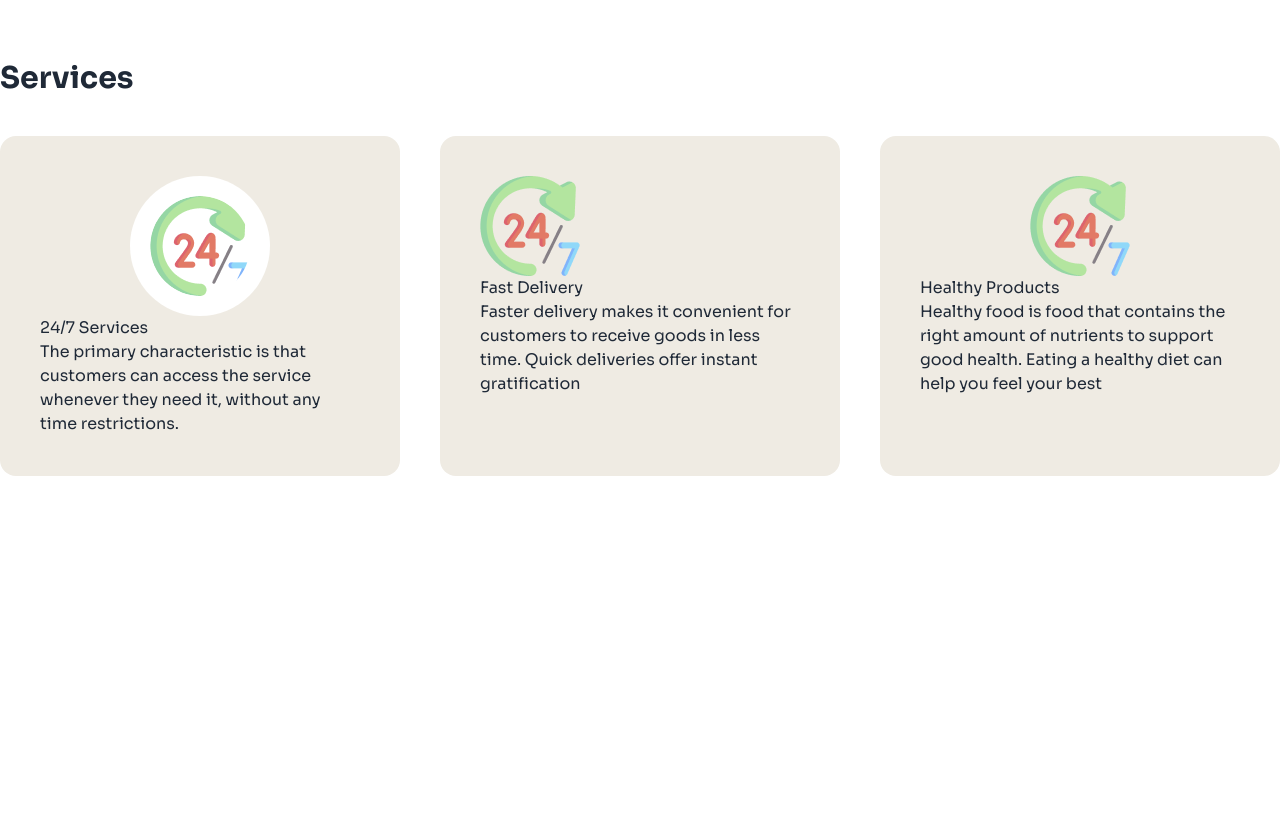
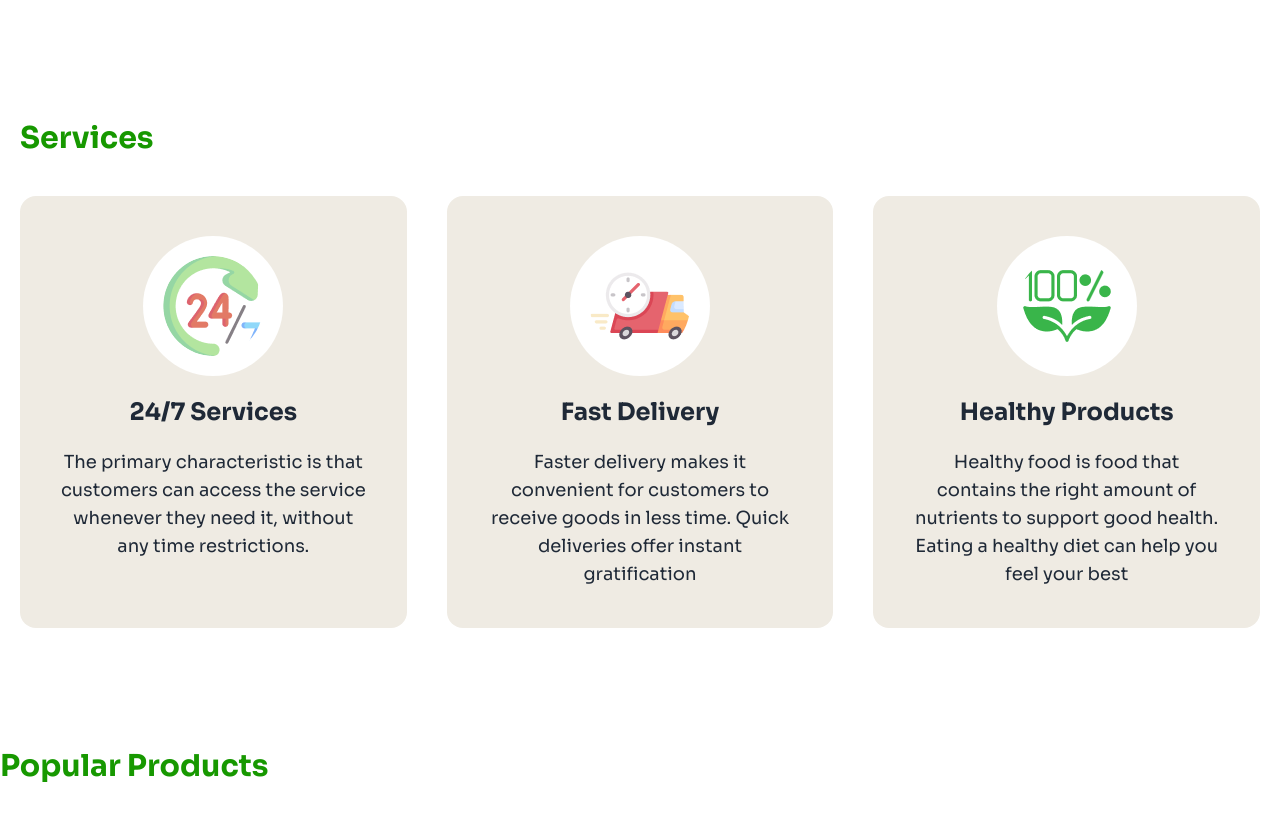
Before and after one commit to abubakar-wxy/nature_platter, a plain HTML site: page index.html in a window 1280 px wide. Shown: the part 1283-2104 px from the top of the page. Before the commit the page ends 1879 px from the top, so only its background shows below. Drawn offline with nearby package versions, Linux system fonts and the light colour scheme.

Commit message:
update from office

```diff
--- a/index.html
+++ b/index.html
@@ -97,15 +97,15 @@
             </div>
         </nav>
         <main>
-            <section class="mt-10 banner_section">
+            <section class="mt-10 banner_section px-5">
                 <div class="container mx-auto text-center">
                     <!-- banner text -->
                     <div>
-                        <h1 class="text-5xl font-bold leading-tight">
+                        <h1
+                            class="text-5xl font-bold leading-tight lg:w-5/12 mx-auto animate-bounce"
+                        >
                             Freshness
-                            <span class="text-[#179800]"
-                                >You Can<br />Count</span
-                            >
+                            <span class="text-[#179800]">You Can Count</span>
                             On, Prices You’ll Love!
                         </h1>
                         <p class="mt-14 text-xl lg:w-6/12 mb-7 mx-auto">
@@ -125,34 +125,55 @@
                 </div>
             </section>
 
-            <section>
+            <section class="px-5">
                 <div class="container mx-auto my-30">
-                    <h2 class="text-3xl font-bold mb-10">Services</h2>
-                    <div class="grid grid-cols-3 gap-10">
-                        <div class="bg-[#EFEBE3] p-10 rounded-2xl">
-                            <img class="mx-auto p-5 bg-white rounded-full" src="assets/service.png" alt="" />
-                            <h3>24/7 Services</h3>
-                            <p>
+                    <h2 class="text-3xl font-bold mb-10 text-[#179800]">
+                        Services
+                    </h2>
+                    <div class="grid md:grid-cols-3 gap-10">
+                        <div class="bg-[#EFEBE3] p-10 rounded-2xl text-center">
+                            <img
+                                class="mx-auto p-5 bg-white rounded-full"
+                                src="assets/service.png"
+                                alt=""
+                            />
+                            <h3 class="text-2xl font-bold my-5">
+                                24/7 Services
+                            </h3>
+                            <p class="text-lg">
                                 The primary characteristic is that customers can
                                 access the service whenever they need it,
                                 without any time restrictions.
                             </p>
                         </div>
 
-                        <div class="bg-[#EFEBE3] p-10 rounded-2xl">
-                            <img src="assets/service.png" alt="" />
-                            <h3>Fast Delivery</h3>
-                            <p>
+                        <div class="bg-[#EFEBE3] p-10 rounded-2xl text-center">
+                            <img
+                                class="mx-auto p-5 bg-white rounded-full"
+                                src="assets/delivery.png"
+                                alt=""
+                            />
+                            <h3 class="text-2xl font-bold my-5">
+                                Fast Delivery
+                            </h3>
+                            <p class="text-lg">
                                 Faster delivery makes it convenient for
                                 customers to receive goods in less time. Quick
                                 deliveries offer instant gratification
                             </p>
                         </div>
 
-                        <div class="bg-[#EFEBE3] p-10 rounded-2xl">
-                            <img class="mx-auto" src="assets/service.png" alt="" />
-                            <h3>Healthy Products</h3>
-                            <p>
+                        <div class="bg-[#EFEBE3] p-10 rounded-2xl text-center">
+                            <img
+                                class="mx-auto p-5 bg-white rounded-full"
+                                class="mx-auto"
+                                src="assets/healthy.png"
+                                alt=""
+                            />
+                            <h3 class="text-2xl font-bold my-5">
+                                Healthy Products
+                            </h3>
+                            <p class="text-lg">
                                 Healthy food is food that contains the right
                                 amount of nutrients to support good health.
                                 Eating a healthy diet can help you feel your
@@ -162,6 +183,20 @@
                     </div>
                 </div>
             </section>
+
+            <section>
+                <div class="container mx-auto my-30">
+                    <h2 class="text-3xl font-bold mb-10 text-[#179800]">
+                        Popular Products
+                    </h2>
+                    <div class="">
+                        <div>
+
+                        </div>
+                        <div></div>
+                    </div>
+                </div>
+            </section>
         </main>
         <footer></footer>
     </body>
--- a/style.css
+++ b/style.css
@@ -1,13 +1,13 @@
 /* Sora font */
-@import url('https://fonts.googleapis.com/css2?family=Sora:wght@100..800&display=swap');
+@import url("https://fonts.googleapis.com/css2?family=Sora:wght@100..800&display=swap");
 
 .sora_font {
-  font-family: "Sora", serif;
-  font-optical-sizing: auto;
-  font-style: normal;
+    font-family: "Sora", serif;
+    font-optical-sizing: auto;
+    font-style: normal;
 }
 
 /* banner section */
-.banner_section{
-  background: linear-gradient(to top, #EFEBE3, white) !important;
+.banner_section {
+    background: linear-gradient(to top, #efebe3, white) !important;
 }
```
